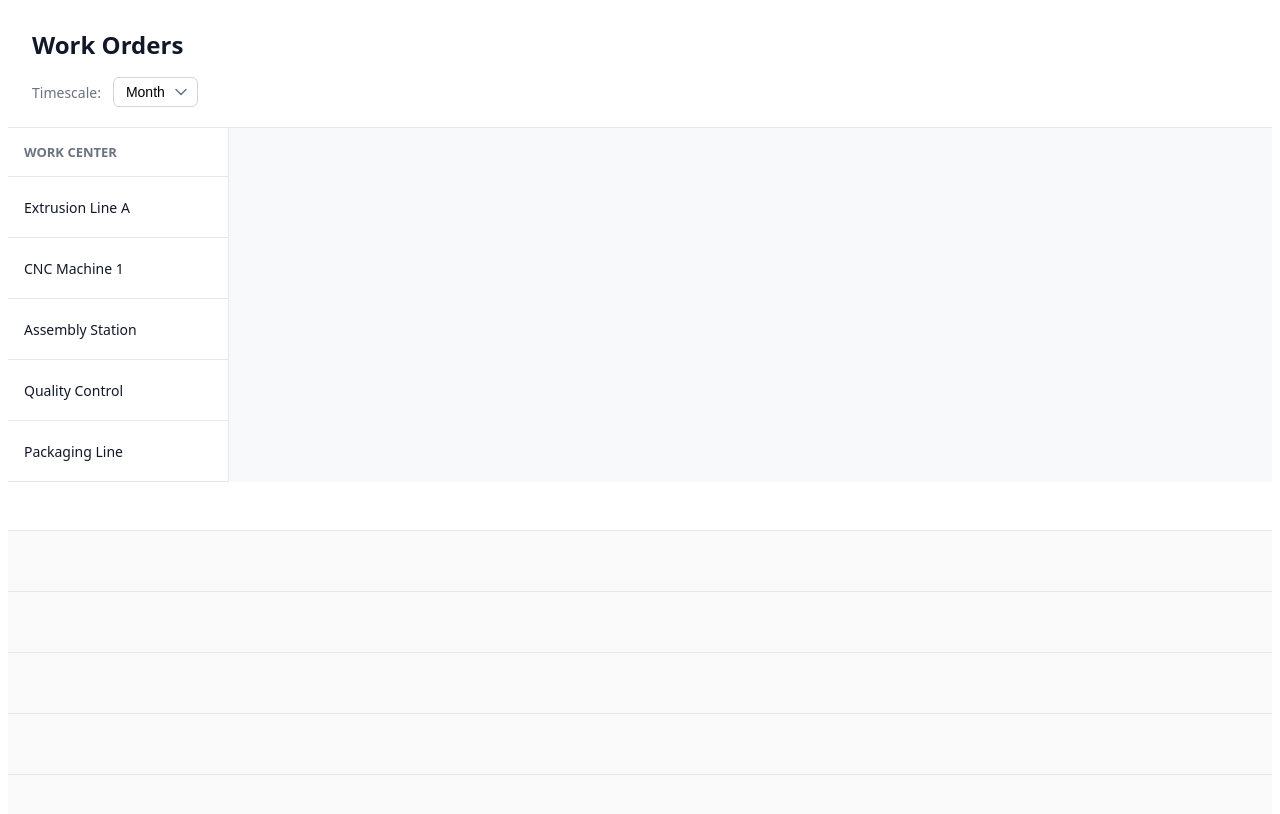
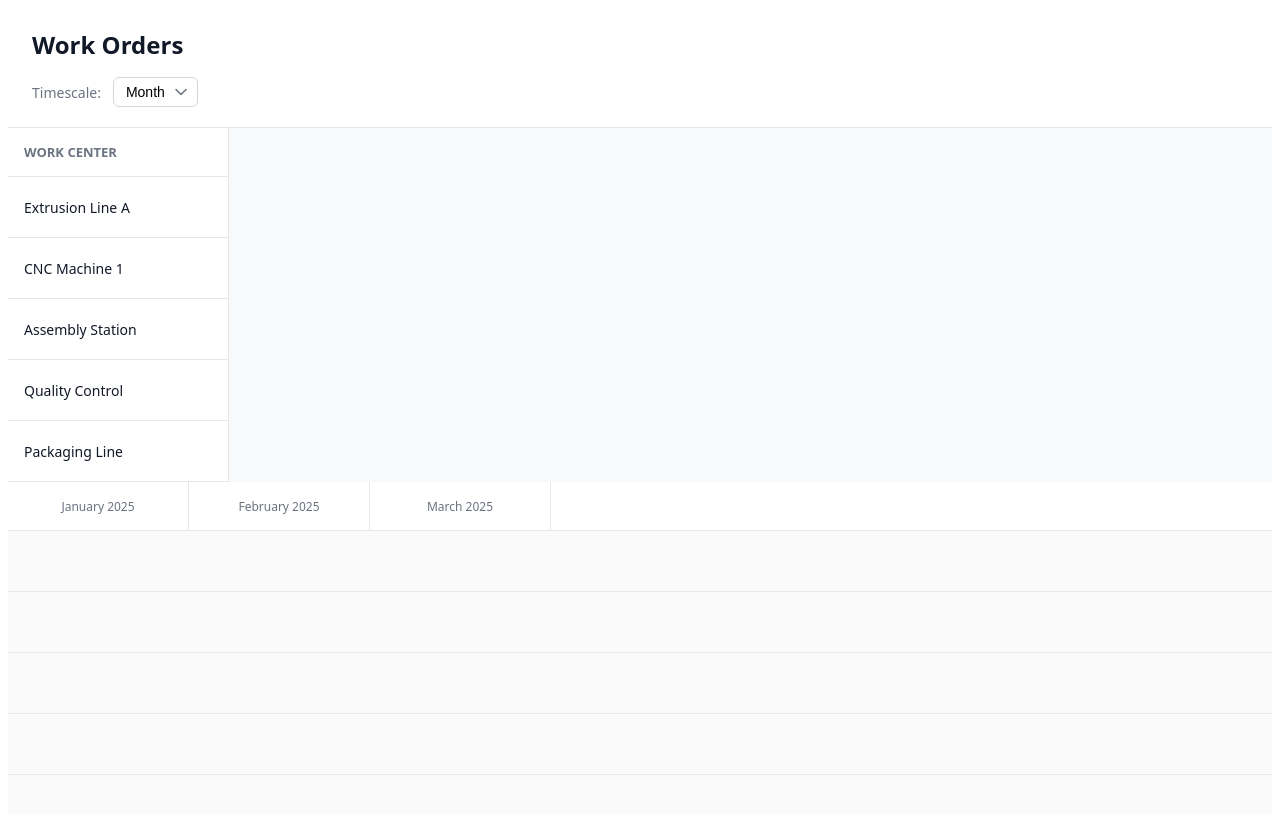
Before and after one commit to william-mcdermott/work-timeline, an Angular app: page / in a window 1280 px wide. Shown: the top 814 px of the page. Built offline with nearby package versions, Linux system fonts and the light colour scheme; a web font is replaced by a local one.

Commit message:
Add grid lines component and css fixes

```diff
--- a/src/app/components/timeline/header/header.html
+++ b/src/app/components/timeline/header/header.html
@@ -2,7 +2,7 @@
     <h1>Work Orders</h1>
     <div class="controls">
       <span class="label">Timescale:</span>
-      <select [(ngModel)]="zoomLevel" (change)="onZoomChange()" class="zoom-select">
+      <select [(ngModel)]="zoomLevel" (change)="generateDateColumns()" class="zoom-select">
         <option value="day">Day</option>
         <option value="week">Week</option>
         <option value="month">Month</option>
--- a/src/app/components/timeline/header/header.ts
+++ b/src/app/components/timeline/header/header.ts
@@ -11,6 +11,6 @@ import { FormsModule } from '@angular/forms';
 export class Header {
   constructor() {}
   @Input() zoomLevel: ZoomLevel = 'month';
-  @Input() onZoomChange!: Function
+  @Input() generateDateColumns!: Function
 
 }
--- a/src/app/components/timeline/timeline.html
+++ b/src/app/components/timeline/timeline.html
@@ -1,5 +1,9 @@
 <div class="timeline-container">
-  <app-header [zoomLevel]="zoomLevel" [onZoomChange]="onZoomChange"></app-header>
+  <app-header [zoomLevel]="zoomLevel" [generateDateColumns]="generateDateColumns"></app-header>
   <app-timeline-grid></app-timeline-grid>
-  <app-timeline-scroll-area [dateColumns]="dateColumns" [columnWidth]="columnWidth"></app-timeline-scroll-area>
+  <app-timeline-scroll-area
+    [dateColumns]="dateColumns"
+    [columnWidth]="columnWidth"
+    [prepForm]="prepForm"
+  ></app-timeline-scroll-area>
 </div>
--- a/src/app/components/timeline/timeline.ts
+++ b/src/app/components/timeline/timeline.ts
@@ -1,14 +1,14 @@
-import { Component } from '@angular/core';
+import { Component, OnInit } from '@angular/core';
 import { Header } from './header/header';
 import { TimelineGrid } from './timeline-grid/timeline-grid';
-import { WorkCenterDocument, ZoomLevel } from '../../models/work-order.model';
+import { WorkCenterDocument, WorkOrderDocument, ZoomLevel } from '../../models/work-order.model';
 import { TimelineScrollArea } from './timeline-scroll-area/timeline-scroll-area';
+import { FormGroup } from '@angular/forms';
 
 export interface DateColumn {
   label: string;
   date: string;
 }
-
 
 @Component({
   selector: 'app-timeline',
@@ -16,10 +16,23 @@ export interface DateColumn {
   templateUrl: './timeline.html',
   styleUrl: './timeline.scss',
 })
-export class Timeline {
+export class Timeline implements OnInit {
   zoomLevel: ZoomLevel = 'month';
   dateColumns: DateColumn[] = [];
   columnWidth = 80;
+  selectedWorkCenter = '';
+  workOrderForm!: FormGroup;
+  panelMode: 'create' | 'edit' = 'create';
+  isPanelOpen = false;
+  editingOrder: WorkOrderDocument | null = null;
+  openMenuId: string | null = null;
+  formError = '';
+
+  constructor() {}
+
+  ngOnInit() {
+    this.generateDateColumns();
+  }
 
   generateDateColumns(): void {
     const start = new Date(2025, 0, 1);
@@ -57,4 +70,18 @@ export class Timeline {
   onZoomChange(): void {
     this.generateDateColumns();
   }
+
+  prepForm(workCenterId: string, clickedDate: Date, endDate: Date) {
+    this.selectedWorkCenter = workCenterId;
+    this.workOrderForm.patchValue({
+      name: '',
+      status: 'open',
+      startDate: clickedDate,
+      endDate: endDate.toISOString().split('T')[0],
+    });
+    this.formError = '';
+    this.panelMode = 'create';
+    this.editingOrder = null;
+    this.isPanelOpen = true;
+  }
 }
```
